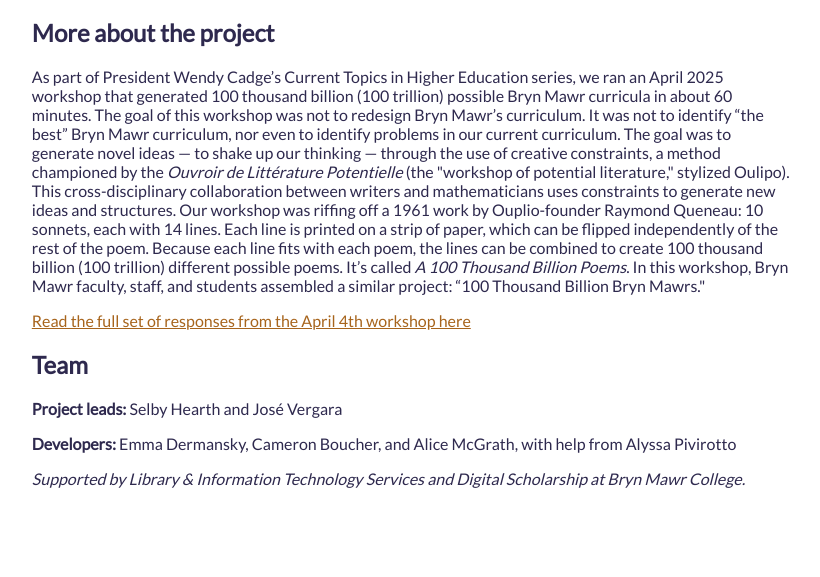
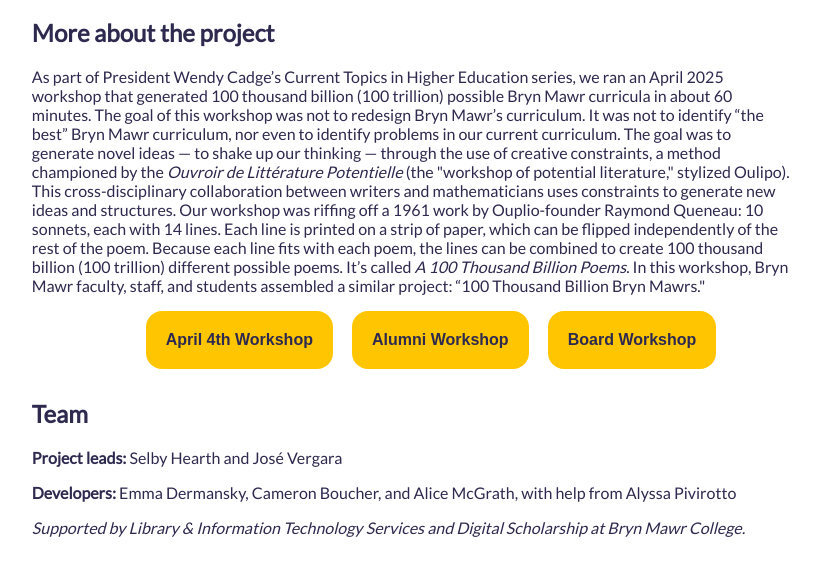
Before and after one commit to digbmc/100tbbm-container, a Jekyll site: the page built from index.html, in a window 1280 px wide. Shown: the part 1036-1613 px from the top of the page, without its empty margins (229-1049 px from the left). Built offline with Jekyll 4.4.1, drawn with Linux system fonts in a browser that asks for light colours; some web fonts are replaced; before the commit the page ends 1564 px from its top, so only the background shows below that.

Commit message:
add footer nav

```diff
--- a/_includes/footer.html
+++ b/_includes/footer.html
@@ -1,7 +1,30 @@
 <footer>
     <h2>More about the project</h2>
     <p>As part of President Wendy Cadge’s Current Topics in Higher Education series, we ran an April 2025 workshop that generated 100 thousand billion (100 trillion) possible Bryn Mawr curricula in about 60 minutes. The goal of this workshop was not to redesign Bryn Mawr’s curriculum. It was not to identify “the best” Bryn Mawr curriculum, nor even to identify problems in our current curriculum. The goal was to generate novel ideas — to shake up our thinking — through the use of creative constraints, a method championed by the <em>Ouvroir de Littérature Potentielle</em> (the "workshop of potential literature," stylized Oulipo). This cross-disciplinary collaboration between writers and mathematicians uses constraints to generate new ideas and structures. Our workshop was riffing off a 1961 work by Ouplio-founder Raymond Queneau: 10 sonnets, each with 14 lines. Each line is printed on a strip of paper, which can be flipped independently of the rest of the poem. Because each line fits with each poem, the lines can be combined to create 100 thousand billion (100 trillion) different possible poems. It’s called <em>A 100 Thousand Billion Poems</em>. In this workshop, Bryn Mawr faculty, staff, and students assembled a similar project: “100 Thousand Billion Bryn Mawrs."</p>
-    <p><a href="https://docs.google.com/document/d/e/2PACX-1vTC-jckbFK6X2aO4O8cGRcuf3EjAR1LDZCWyh9QrApgVpd23JpFm5kDhkgpzEokfK6cQjpX3LijcH76/pub">Read the full set of responses from the April 4th workshop here</a></p>
+    <ul class="footer-nav">
+        <li class="dropdown">
+            <button class="dropbtn">April 4th Workshop</button>
+            <div class="dropdown-content">
+                <a href="{{ '/' | relative_url }}">April 4th Permutator</a>
+                <a href="https://docs.google.com/document/d/e/2PACX-1vTC-jckbFK6X2aO4O8cGRcuf3EjAR1LDZCWyh9QrApgVpd23JpFm5kDhkgpzEokfK6cQjpX3LijcH76/pub">Read the full set of responses from the April 4th workshop here</a>
+            </div>
+        </li>
+        <li class="dropdown">
+            <button class="dropbtn">Alumni Workshop</button>
+            <div class="dropdown-content">
+                <a href="{{ '/alumni/' | relative_url }}">Alumni Permutator</a>
+                <a href="https://docs.google.com/document/d/e/2PACX-1vSTfKWOCKfY8VNg1yzM4ubh2zGucjdtkq4JVSVDsy8y-uOXFwb34k4PXEQa-iDDMEXiKiijff_HzR0S/pub">Read the full set of responses from the alumni workshop here</a>
+            </div>
+        </li>
+        <li class="dropdown">
+            <button class="dropbtn">Board Workshop</button>
+            <div class="dropdown-content">
+                <a href="{{ '/board/' | relative_url }}">Board Permutator</a>
+                <!--<a href="">Read the full set of responses from the Board workshop here</a>-->
+            </div>
+        </li>
+    </ul>
+
     <h2>Team</h2>
     <p><strong>Project leads:</strong> Selby Hearth and José Vergara</p>
     <p><strong>Developers:</strong> Emma Dermansky, Cameron Boucher, and Alice McGrath, with help from Alyssa Pivirotto</p>
--- a/assets/css/style.css
+++ b/assets/css/style.css
@@ -189,3 +189,57 @@
 .hidden {
     display: none !important;
 }
+
+/* Footer nav buttons */
+
+.footer-nav {
+    text-align: center;
+}
+
+/* Style The Dropdown Button */
+.dropbtn {
+  background-color: #FFC600;
+  color: #2e294e;
+  padding: 16px;
+  margin: 0 8px;
+  font-size: 16px;
+  border: 4px solid #FFC600;
+  cursor: pointer;
+}
+
+/* The container <div> - needed to position the dropdown content */
+.dropdown {
+  position: relative;
+  display: inline-block;
+}
+
+/* Dropdown Content (Hidden by Default) */
+.dropdown-content {
+  display: none;
+  position: absolute;
+  background-color: #f9f9f9;
+  min-width: 160px;
+  box-shadow: 0px 8px 16px 0px rgba(0,0,0,0.2);
+  z-index: 1;
+}
+
+/* Links inside the dropdown */
+.dropdown-content a {
+  color: #2e294e;
+  padding: 12px 16px;
+  text-decoration: none;
+  display: block;
+}
+
+/* Change color of dropdown links on hover */
+.dropdown-content a:hover {background-color: #f1f1f1}
+
+/* Show the dropdown menu on hover */
+.dropdown:hover .dropdown-content {
+  display: block;
+}
+
+/* Change the background color of the dropdown button when the dropdown content is shown */
+.dropdown:hover .dropbtn {
+  background-color: white;
+}
```
